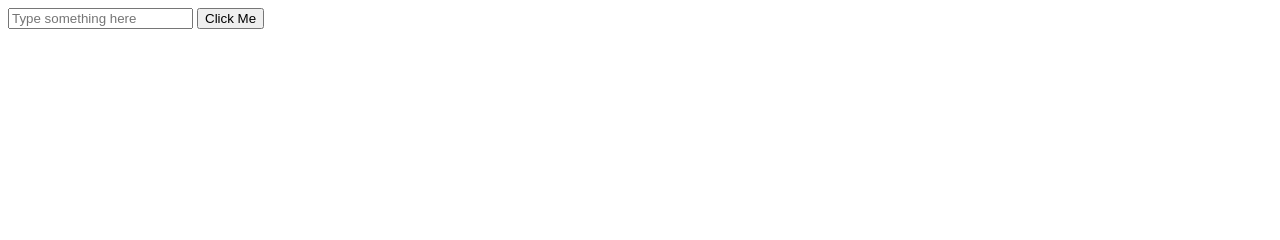
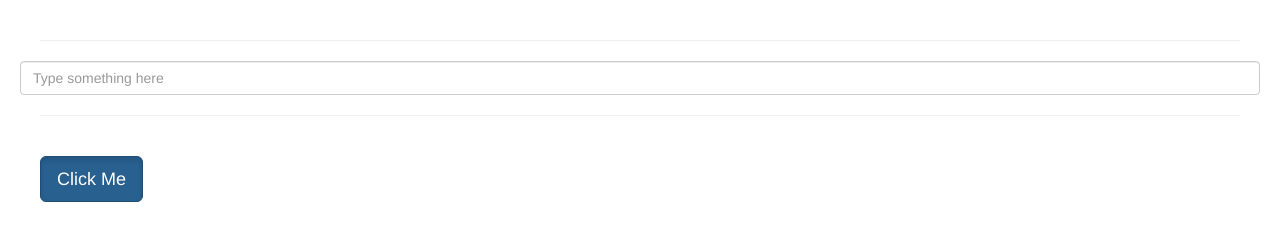
Before and after one commit to Manoj-Pal-21/ArrayMethospractice, a plain HTML site: page Input/index.html in a window 1280 px wide. Drawn offline with nearby package versions, Linux system fonts and the light colour scheme.

Commit message:
css added

```diff
--- a/Input/index.html
+++ b/Input/index.html
@@ -1,14 +1,23 @@
 <!DOCTYPE html>
 <html lang="en">
-<head>
-    <meta charset="UTF-8">
-    <meta http-equiv="X-UA-Compatible" content="IE=edge">
-    <meta name="viewport" content="width=device-width, initial-scale=1.0">
+  <head>
+    <meta charset="UTF-8" />
+    <meta http-equiv="X-UA-Compatible" content="IE=edge" />
+    <meta name="viewport" content="width=device-width, initial-scale=1.0" />
     <title>Document</title>
-</head>
-<body>
-    <input type="text" id="input" placeholder="Type something here"/>
-    <button id="click">Click Me</button>
+    <link rel="stylesheet" href="style.css">
+    <link
+      rel="stylesheet"
+      href="https://cdn.jsdelivr.net/npm/bootstrap@3.3.7/dist/css/bootstrap.min.css"
+      integrity="sha384-BVYiiSIFeK1dGmJRAkycuHAHRg32OmUcww7on3RYdg4Va+PmSTsz/K68vbdEjh4u"
+      crossorigin="anonymous"
+    />
+  </head>
+  <body>
+      <hr/>
+    <input type="text" id="input" class="form-control" placeholder="Type something here"/>
+    <hr/>
+    <a href="#" id="click" class="btn btn-primary btn-lg active" role="button" aria-pressed="true">Click Me</a>
     <script src="input.js"></script>
-</body>
+  </body>
 </html>
--- /dev/null
+++ b/Input/style.css
@@ -0,0 +1,3 @@
+* {
+    margin: 2rem;
+}
```
